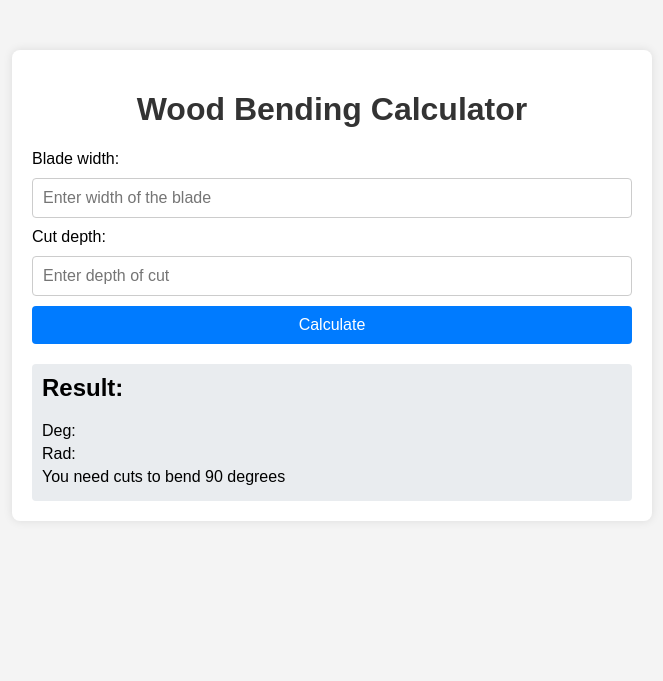
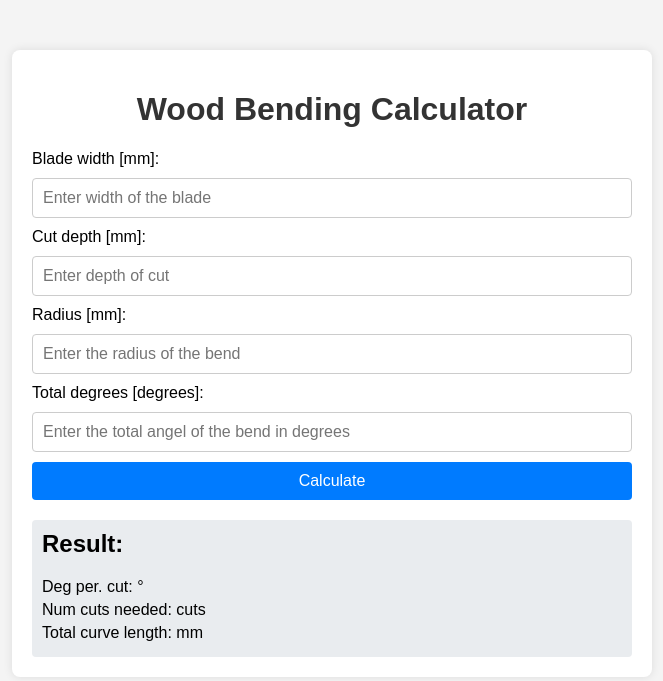
Before and after one commit to jmoerk123/amount_cut_calcutater, a FastAPI app: page / in a window 1280 px wide. Shown: the top 681 px of the page, without its empty margins (308-971 px from the left). Run offline with FastAPI, Linux system fonts and the light colour scheme.

Commit message:
added calculation of curve length and amount of cuts

```diff
--- a/app/main.py
+++ b/app/main.py
@@ -17,10 +17,20 @@
 
 
 @app.post("/calculate", response_class=HTMLResponse)
-async def calculate_sum(request: Request, b: float = Form(...), h: float = Form(...)):
-    result_rad = math.atan(b / h)
+async def calculate_sum(
+    request: Request,
+    cut_width: float = Form(...),
+    cut_depth: float = Form(...),
+    radius: float = Form(...),
+    total_deg: float = Form(...),
+):
+    result_rad = math.atan(cut_width / cut_depth)
     result_deg = result_rad * (180 / math.pi)
     cuts_pr_90 = 90 / result_deg
+    curve_ratio = 360 / total_deg
+    print(curve_ratio)
+    curve_len = (radius * 2 * math.pi) / curve_ratio
+    num_cuts = total_deg / result_deg
     return templates.TemplateResponse(
         "index.html",
         {
@@ -28,5 +38,7 @@
             "result_deg": f"{result_deg:.2f}",
             "result_rad": f"{result_rad:.2f}",
             "cuts_pr_90": f"{cuts_pr_90:.2f}",
+            "curve_len": f"{curve_len:.2f}",
+            "num_cuts": f"{num_cuts:.2f}",
         },
     )
--- a/app/templates/index.html
+++ b/app/templates/index.html
@@ -8,18 +8,22 @@
     <div class="container">
         <h1>Wood Bending Calculator</h1>
         <form action="/calculate" method="post">
-            Blade width:
-            <input type="number" name="b" placeholder="Enter width of the blade" step="any" required>
-            Cut depth:
-            <input type="number" name="h" placeholder="Enter depth of cut" step="any" required>
+            Blade width [mm]:
+            <input type="number" name="cut_width" placeholder="Enter width of the blade" step="any" required>
+            Cut depth [mm]:
+            <input type="number" name="cut_depth" placeholder="Enter depth of cut" step="any" required>
+            Radius [mm]:
+            <input type="number" name="radius" placeholder="Enter the radius of the bend" step="any">
+            Total degrees [degrees]:
+            <input type="number" name="total_deg" placeholder="Enter the total angel of the bend in degrees" step="any">
             <button type="submit">Calculate</button>
         </form>
         {% if result_deg is not none %}
             <div class="result">
                 <h2>Result:</h2>
-                <p>Deg: {{ result_deg }}</p>
-                <p>Rad: {{ result_rad }}</p>
-                <p>You need {{ cuts_pr_90 }} cuts to bend 90 degrees</p>
+                <p>Deg per. cut: {{ result_deg }}&deg</p>
+                <p>Num cuts needed: {{ num_cuts }} cuts</p>
+                <p>Total curve length: {{ curve_len }} mm</p>
             </div>
         {% endif %}
     </div>
--- a/pyproject.toml
+++ b/pyproject.toml
@@ -1,5 +1,5 @@
 [project]
-name = "amount-cut-calcutater"
+name = "wood_bending_calculator"
 description = "Add your description here"
 readme = "README.md"
 requires-python = ">=3.11"
```
Also changed, not shown: 1 other file.
